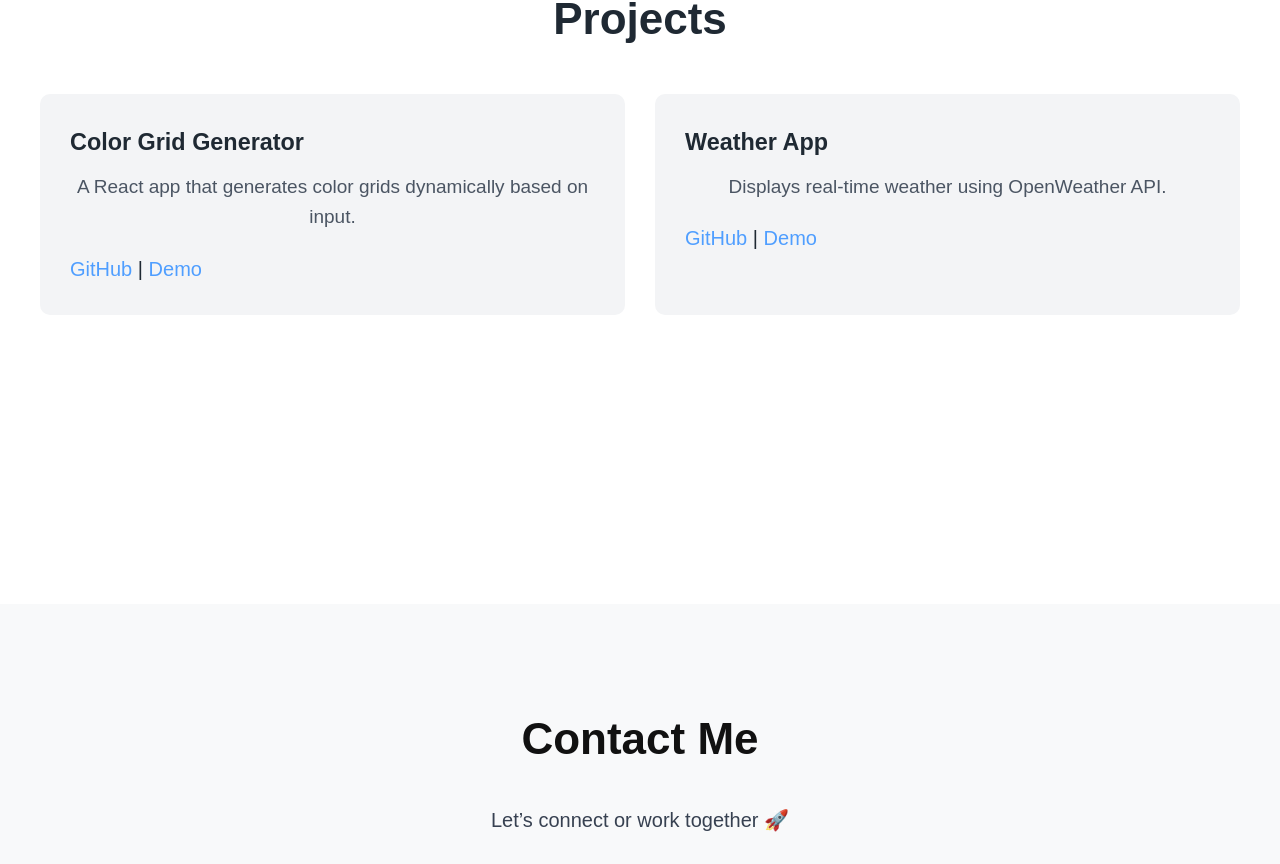
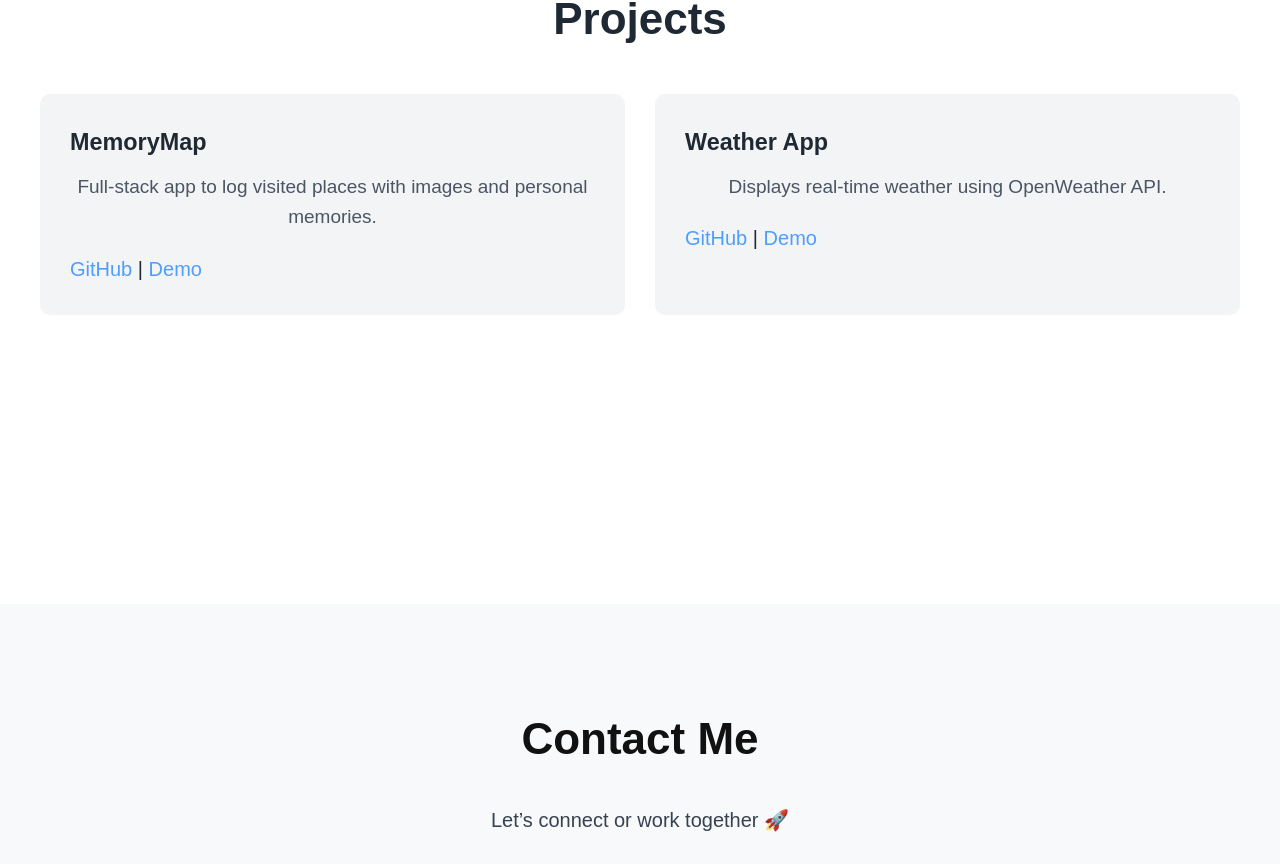
Before and after one commit to rahulsarkar2160/my-portfolio, a React (Vite) app: page / in a window 1280 px wide. Shown: the part 1636-2500 px from the top of the page. Built offline with nearby package versions, Linux system fonts and the light colour scheme.

Commit message:
updated projects

```diff
--- a/src/data/projectsData.js
+++ b/src/data/projectsData.js
@@ -1,10 +1,18 @@
 export const projects = [
     {
-        title: "Color Grid Generator",
-        description: "A React app that generates color grids dynamically based on input.",
-        tech: ["React", "CSS", "JavaScript"],
-        github: "https://github.com/yourusername/color-grid",
-        demo: "https://yourportfolio.vercel.app/color-grid"
+        title: "MemoryMap",
+        description: "Full-stack app to log visited places with images and personal memories.",
+        tech: [
+            "Node.js",
+            "Express.js",
+            "MongoDB",
+            "Passport.js",
+            "Cloudinary",
+            "Mapbox",
+            "JavaScript"
+        ],
+        github: "https://github.com/rahulsarkar2160",
+        demo: "https://memorymap-yvcg.onrender.com/"
     },
     {
         title: "Weather App",
```
